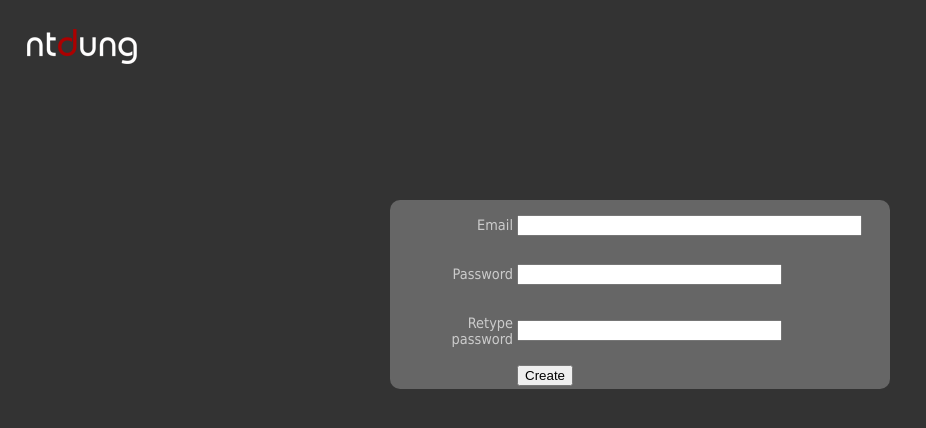
After one commit to NguyenThanhDung/ntd.vn, a PHP site: page /account in a window 1280 px wide. The commit adds this page. Shown: the top 428 px of the page, without its empty margins (0-926 px from the left). Run offline with PHP 8.4, Linux system fonts and the light colour scheme.

Commit message:
+ Add create account page

```diff
--- /dev/null
+++ b/account.php
@@ -0,0 +1,5 @@
+<?php
+session_start();
+
+include "pages/account/create_account.php"
+?>
--- /dev/null
+++ b/pages/account/create_account.php
@@ -0,0 +1,42 @@
+<!DOCTYPE html>
+
+<html>
+
+<head>
+	<meta http-equiv="Content-Type" content="text/html; charset=utf-8">
+	<title>Nguyễn Thành Dũng's Website - New Account</title>
+	<link rel="stylesheet" type="text/css" href="style/account.css">
+</head>
+
+<body>
+
+	<div id="logo">
+		<img alt="Logo" src="images/logo.png">
+	</div>
+
+	<div id="form">
+		<form action="account/create_account.php" method="post">
+			<table border="0">
+				<tr>
+					<td><p>Email</p></td>
+					<td><input type="email" name="email" size="40"></td>
+				</tr>
+				<tr>
+					<td><p>Password</p></td>
+					<td><input type="password" name="password" size="30"></td>
+				</tr>
+				<tr>
+					<td><p>Retype password</p></td>
+					<td><input type="password" name="retype_password" size="30"></td>
+				</tr>
+				<tr>
+					<td>&nbsp;</td>
+					<td><input type="submit" value="Create"></td>
+				</tr>
+			</table>
+		</form>
+	</div>
+
+</body>
+
+</html>
--- /dev/null
+++ b/style/account.css
@@ -0,0 +1,36 @@
+@CHARSET "ISO-8859-1";
+
+#logo
+{
+	position: absolute;
+	top: 20px;
+	left: 20px;
+}
+
+body
+{
+	background: #333;
+}
+
+p
+{
+	font-family: Tahoma, Arial, Sans-serif;
+	font-size: 0.9em;
+	color: #ccc;
+	text-align: right;
+}
+
+#form
+{
+	background: #666;
+	width: 500px;
+	margin: 200px auto 200px;
+	border-radius: 10px;
+}
+
+#form table
+{
+	width: 450px;
+	margin: 20px auto 20px;
+	//border: solid red 1px;
+}
--- a/xclams.php
+++ b/xclams.php
@@ -3,5 +3,5 @@ session_start();
 
 $wasLogin = isset($_SESSION["wasLogin"]) ? $_SESSION["wasLogin"] : false;
 
-include "xclams/interface.php";
+include "pages/xclams/interface.php";
 ?>
```
Also changed, not shown: pages/xclams/interface.php (renamed from xclams/interface.php, +3 -5 lines), style/xclams.css (renamed from style/blog.css, +24 -2 lines).
